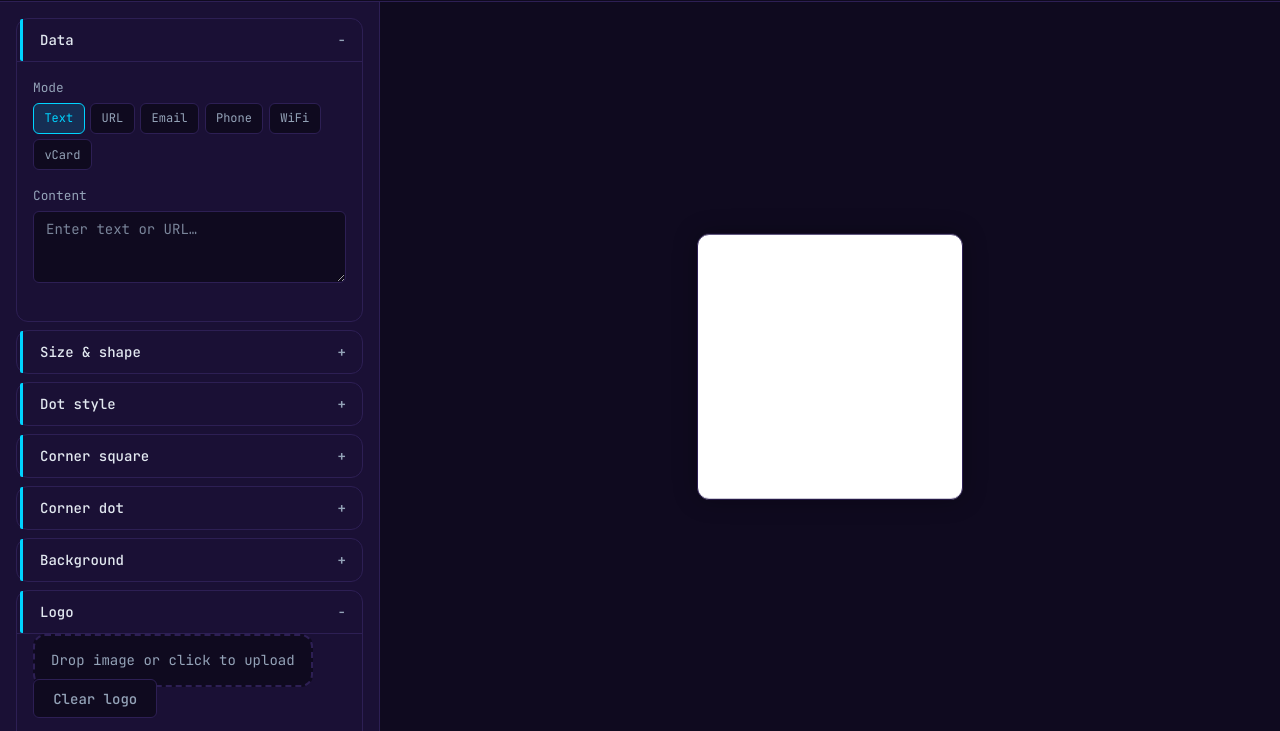
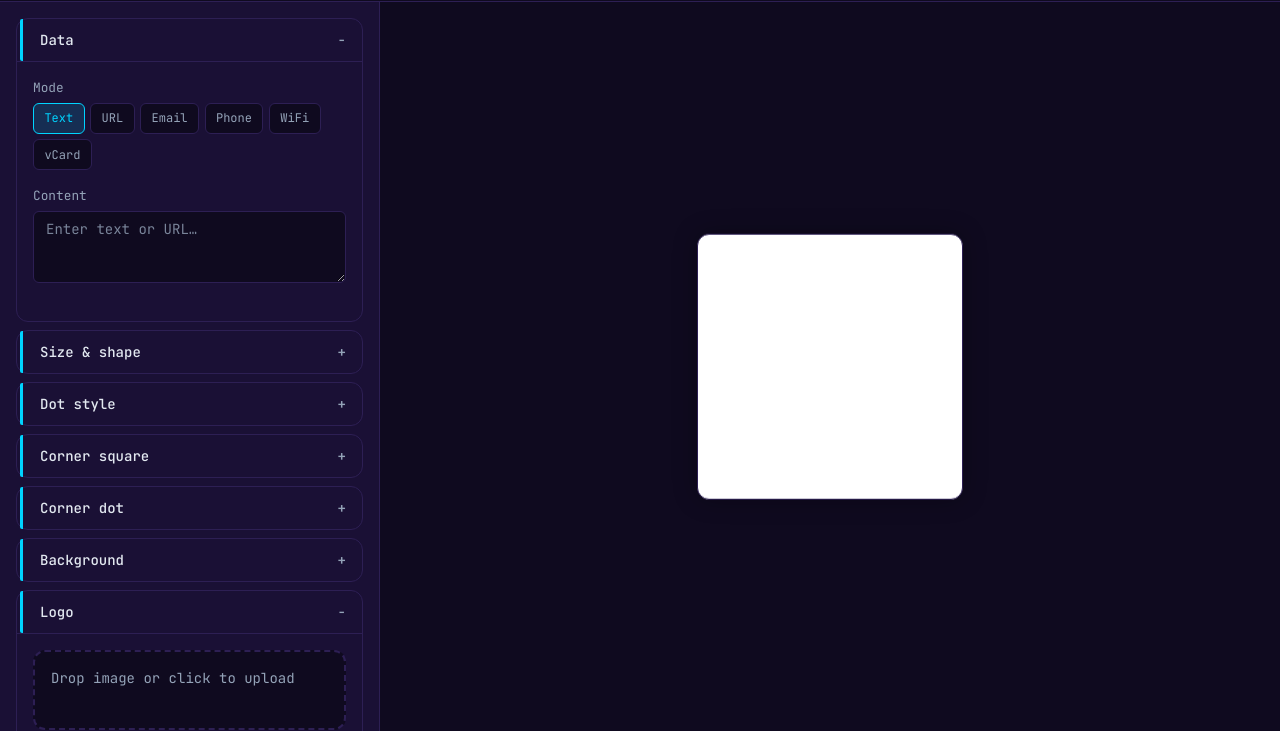
Before and after one commit to jklaze/QRgen, a website built with Vite: page index.html in a window 1280 px wide. Both pictures are taken after a click on the button "Logo". Shown: the part 65-796 px from the top of the page. Built offline with nearby package versions, Linux system fonts and the light colour scheme; what qr-code-styling would draw is missing.

Commit message:
Refactor logo upload section for improved layout and styling
- Updated the logo upload area in `qr-sidebar.js` to use a new `.logo-upload-group` class for better structure and consistent spacing.
- Enhanced styles in `style.css` for the logo drop zone and clear button, ensuring a cohesive design and improved user experience.

```diff
--- a/src/components/qr-sidebar.js
+++ b/src/components/qr-sidebar.js
@@ -229,12 +229,14 @@
   <section class="accordion" data-section="logo">
     <button type="button" class="accordion-header" aria-expanded="false" aria-controls="panel-logo">Logo</button>
     <div id="panel-logo" class="accordion-panel" role="region" hidden>
-      <div class="field">
-        <label class="drop-zone" id="logo-drop-zone">
-          <input type="file" id="logo-file" accept="image/*" hidden />
-          <span>Drop image or click to upload</span>
-        </label>
-        <button type="button" class="btn-secondary" id="logo-clear">Clear logo</button>
+      <div class="field logo-upload-field">
+        <div class="logo-upload-group">
+          <label class="drop-zone" id="logo-drop-zone">
+            <input type="file" id="logo-file" accept="image/*" hidden />
+            <span>Drop image or click to upload</span>
+          </label>
+          <button type="button" class="btn-secondary" id="logo-clear">Clear logo</button>
+        </div>
       </div>
       <div class="field">
         <label for="logo-size">Image size <span id="logo-size-value">0.4</span></label>
--- a/src/style.css
+++ b/src/style.css
@@ -388,8 +388,13 @@
   border-color: var(--pink);
 }
 
-/* Drop zone (logo) */
-.field .drop-zone {
+/* Logo upload: drop zone + clear button with consistent spacing */
+.logo-upload-group {
+  display: flex;
+  flex-direction: column;
+  gap: 0.75rem;
+}
+.logo-upload-group .drop-zone {
   display: flex;
   align-items: center;
   justify-content: center;
@@ -400,15 +405,19 @@
   background: var(--bg);
   cursor: pointer;
   transition: border-color 0.2s, background 0.2s;
+  margin-bottom: 0;
 }
-.field .drop-zone:hover,
-.field .drop-zone.dragover {
+.logo-upload-group .drop-zone:hover,
+.logo-upload-group .drop-zone.dragover {
   border-color: var(--accent);
   background: var(--accent-dim);
 }
-.field .drop-zone span {
+.logo-upload-group .drop-zone span {
   color: var(--text-muted);
   font-size: 0.875rem;
+}
+.logo-upload-group .btn-secondary {
+  margin-top: 0;
 }
 
 /* Preset buttons */
```
